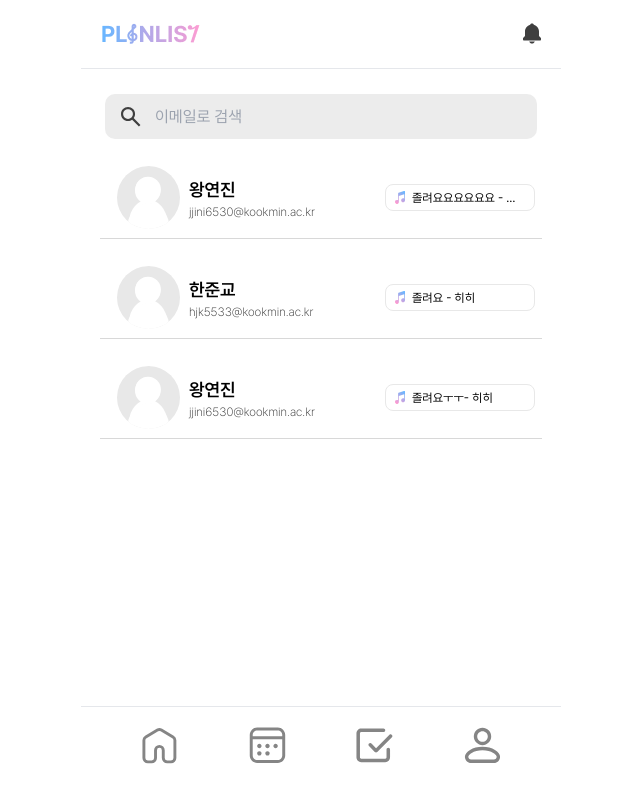
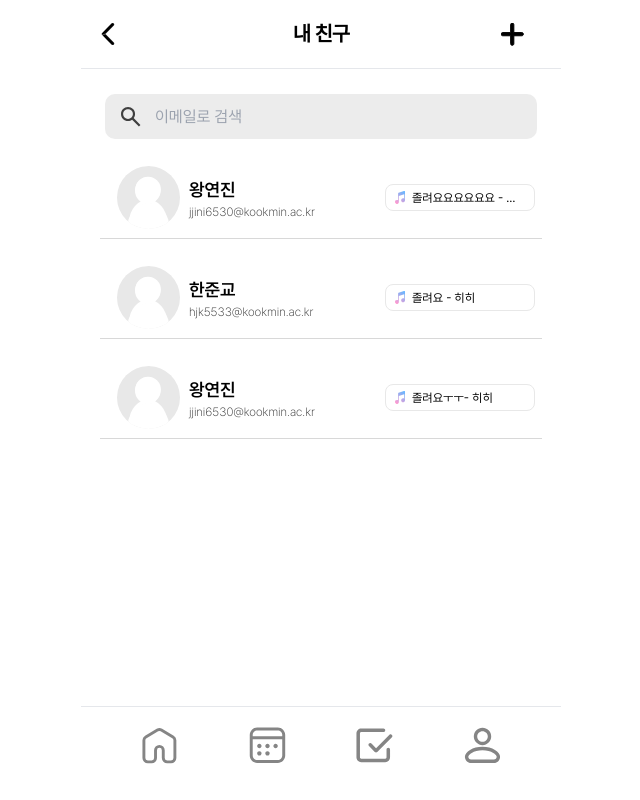
Before and after one commit to 2024-WINK-Project-PlanList/front-end, a React (Create React App) app: page /friends in a window 1280 px wide. Shown: the whole page, without its empty margins (319-959 px from the left). Built offline with nearby package versions, Linux system fonts and the light colour scheme.

Commit message:
Fix: 헤더 연결 주소 변경

```diff
--- a/src/components/Layout/Header.js
+++ b/src/components/Layout/Header.js
@@ -34,17 +34,17 @@ const Header = ({ onClick }) => {
       right: true,
       text: '투두리스트',
     },
-    '/mypage': {
+    '/myPage': {
       left: false,
       right: false,
       text: '마이페이지',
     },
-    '/mypage/friends': {
+    '/friends': {
       left: true,
       right: true,
       text: '내 친구',
     },
-    '/mypage/playlist': {
+    '/playlist': {
       left: true,
       right: false,
       text: '플레이리스트',
```
